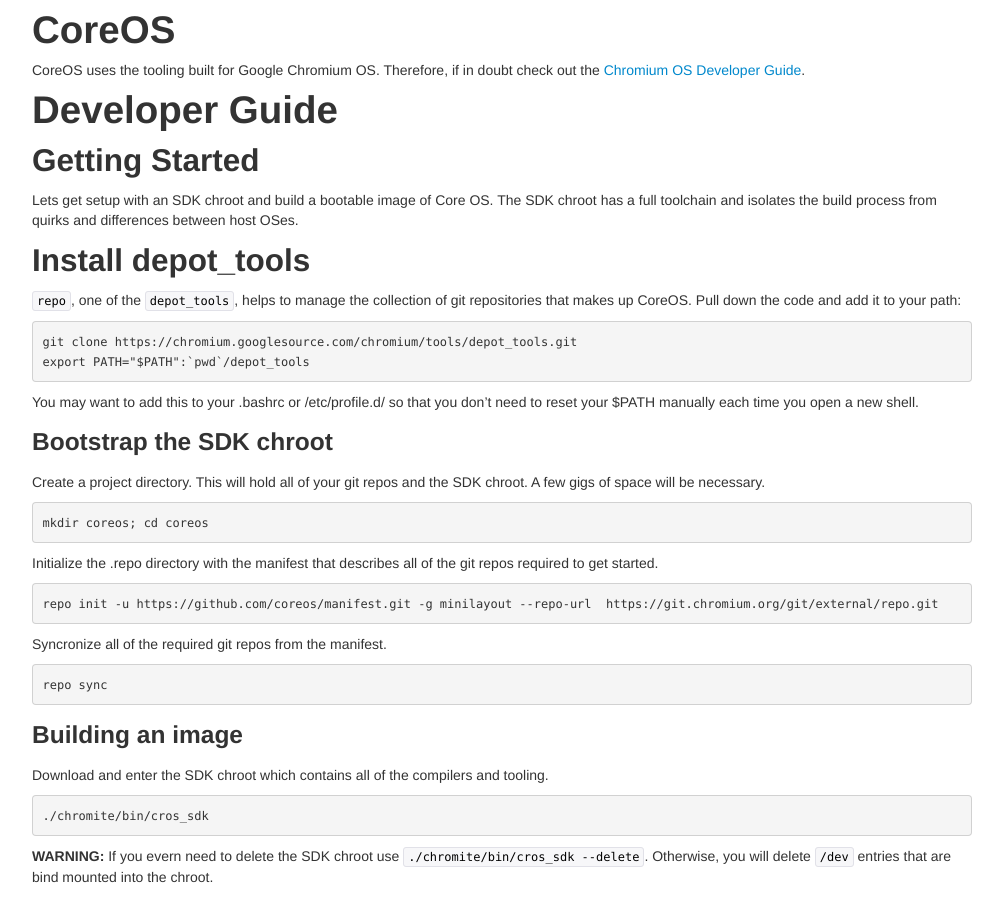
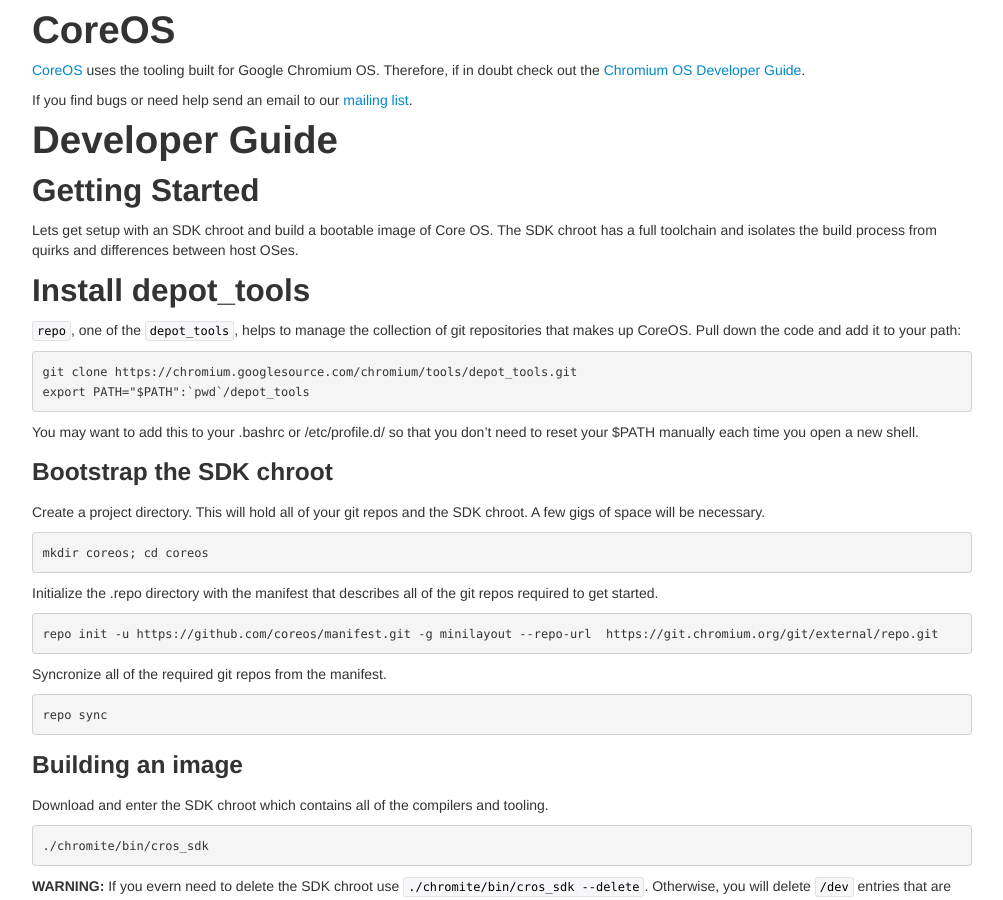
Before and after one commit to RandomStuffs22/coreos.github.com, a Jekyll site: the page built from index.markdown, in a window 1280 px wide and 900 px high. Shown: the whole window, without its empty margins (138-1141 px from the left). Built offline with Jekyll 4.4.1, drawn with Linux system fonts in a browser that asks for light colours; Markdown is read by kramdown in place of the engine named in the settings.

Commit message:
index: add pointers to the list and homepage

```diff
--- a/index.markdown
+++ b/index.markdown
@@ -5,10 +5,14 @@ layout: layout
 
 # CoreOS
 
-CoreOS uses the tooling built for Google Chromium OS. Therefore, if
+[CoreOS][coreos] uses the tooling built for Google Chromium OS. Therefore, if
 in doubt check out the [Chromium OS Developer Guide][devguide].
 
+If you find bugs or need help send an email to our [mailing list][list].
+
 [devguide]: http://www.chromium.org/chromium-os/developer-guide
+[coreos]: http://www.coreos.com
+[list]: https://groups.google.com/forum/#!forum/coreos-dev
 
 # Developer Guide
 
```
